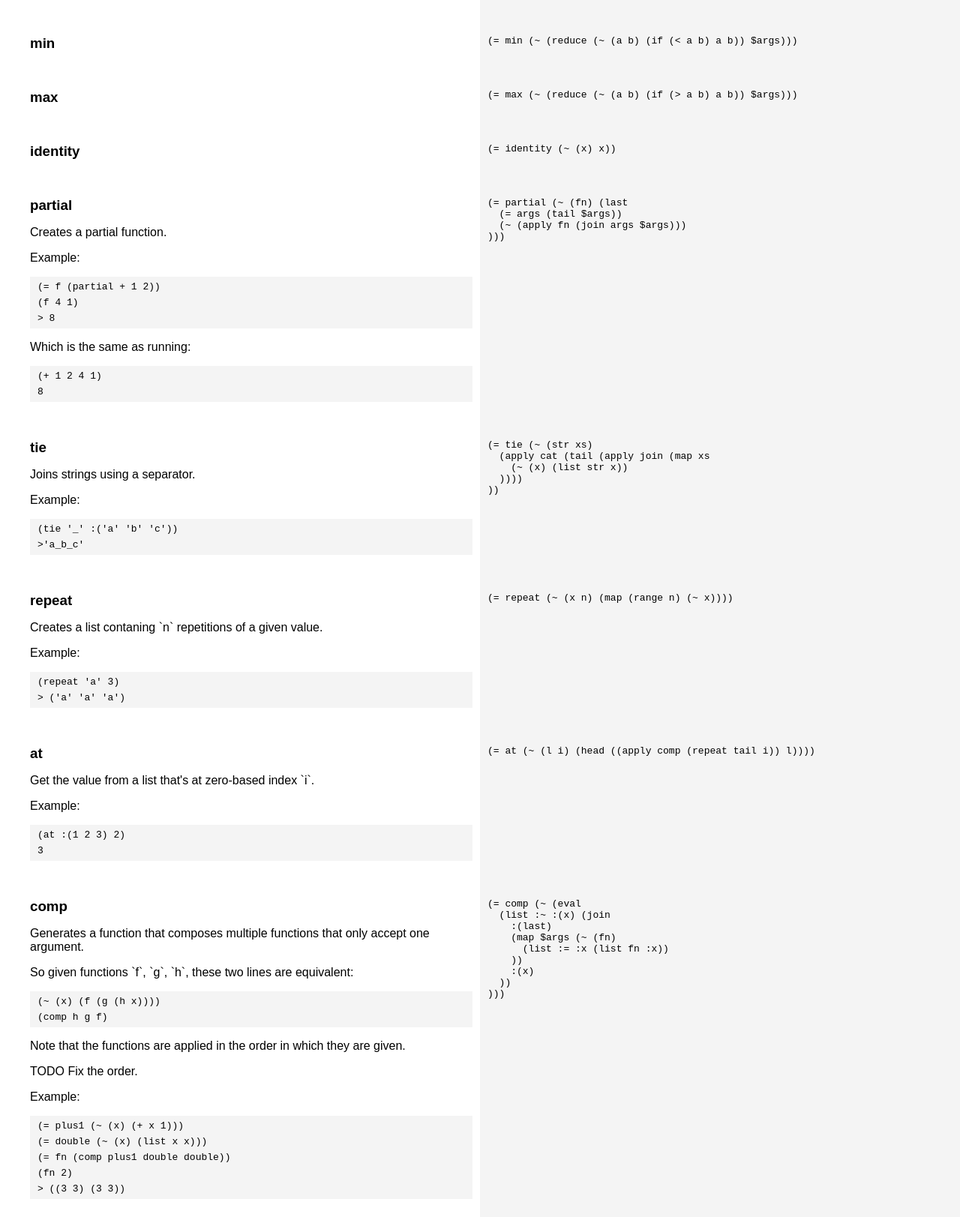
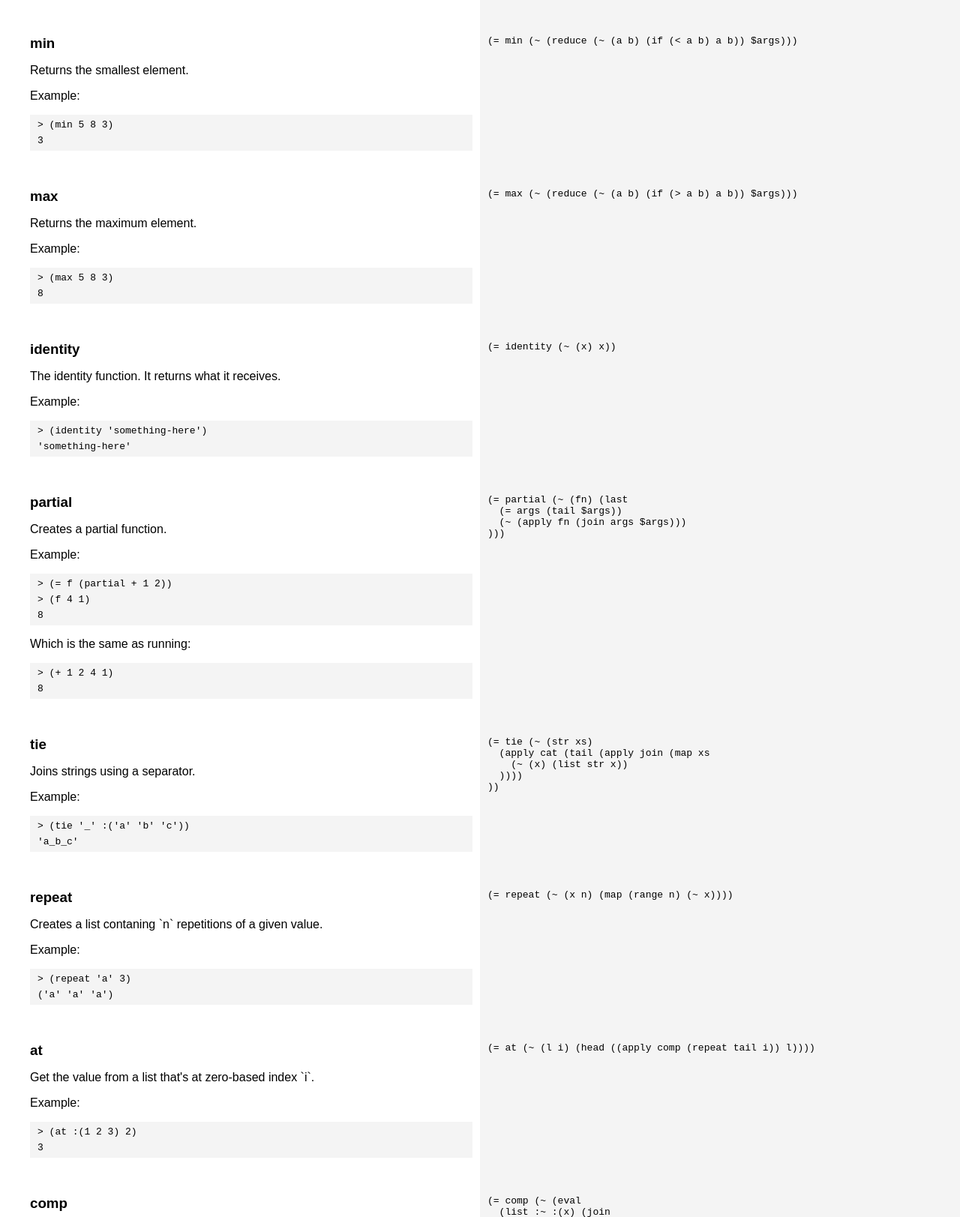
Before and after one commit to paul-nechifor/lemon-cake, a plain HTML site: page dist/index.html in a window 1280 px wide. Shown: the part 482-2105 px from the top of the page at 75% size. Drawn offline with Linux system fonts and the light colour scheme.

Commit message:
Add more documentation.

```diff
--- a/dist/index.html
+++ b/dist/index.html
@@ -14,22 +14,43 @@ of x86-64 Assembly, and the consistency of Lisp.</div></div><div class="part rig
 (= &lt;= (~ (reduce lte $args)))
 (= &gt; (~ (reduce gt $args)))
 (= &gt;= (~ (reduce gte $args)))
-</div></div></div><div class="sect"><div class="part left"><div class="text"><h2>Builtin functions</h2></div></div><div class="part right"><div class="code"></div></div></div><div class="sect"><div class="part left"><div class="text"><h3>min</h3></div></div><div class="part right"><div class="code">(= min (~ (reduce (~ (a b) (if (&lt; a b) a b)) $args)))
-</div></div></div><div class="sect"><div class="part left"><div class="text"><h3>max</h3></div></div><div class="part right"><div class="code">(= max (~ (reduce (~ (a b) (if (&gt; a b) a b)) $args)))
-</div></div></div><div class="sect"><div class="part left"><div class="text"><h3>identity</h3></div></div><div class="part right"><div class="code">(= identity (~ (x) x))
+</div></div></div><div class="sect"><div class="part left"><div class="text"><h2>Builtin functions</h2></div></div><div class="part right"><div class="code"></div></div></div><div class="sect"><div class="part left"><div class="text"><h3>min</h3>
+<p>
+Returns the smallest element.
+<p>
+Example:
+<p>
+<pre>&gt; (min 5 8 3)</pre>
+<pre>3</pre></div></div><div class="part right"><div class="code">(= min (~ (reduce (~ (a b) (if (&lt; a b) a b)) $args)))
+</div></div></div><div class="sect"><div class="part left"><div class="text"><h3>max</h3>
+<p>
+Returns the maximum element.
+<p>
+Example:
+<p>
+<pre>&gt; (max 5 8 3)</pre>
+<pre>8</pre></div></div><div class="part right"><div class="code">(= max (~ (reduce (~ (a b) (if (&gt; a b) a b)) $args)))
+</div></div></div><div class="sect"><div class="part left"><div class="text"><h3>identity</h3>
+<p>
+The identity function. It returns what it receives.
+<p>
+Example:
+<p>
+<pre>&gt; (identity 'something-here')</pre>
+<pre>'something-here'</pre></div></div><div class="part right"><div class="code">(= identity (~ (x) x))
 </div></div></div><div class="sect"><div class="part left"><div class="text"><h3>partial</h3>
 <p>
 Creates a partial function.
 <p>
 Example:
 <p>
-<pre>(= f (partial + 1 2))</pre>
-<pre>(f 4 1)</pre>
-<pre>&gt; 8</pre>
+<pre>&gt; (= f (partial + 1 2))</pre>
+<pre>&gt; (f 4 1)</pre>
+<pre>8</pre>
 <p>
 Which is the same as running:
 <p>
-<pre>(+ 1 2 4 1)</pre>
+<pre>&gt; (+ 1 2 4 1)</pre>
 <pre>8</pre></div></div><div class="part right"><div class="code">(= partial (~ (fn) (last
   (= args (tail $args))
   (~ (apply fn (join args $args)))
@@ -40,8 +61,8 @@ Joins strings using a separator.
 <p>
 Example:
 <p>
-<pre>(tie '_' :('a' 'b' 'c'))</pre>
-<pre>&gt;'a_b_c'</pre></div></div><div class="part right"><div class="code">(= tie (~ (str xs)
+<pre>&gt; (tie '_' :('a' 'b' 'c'))</pre>
+<pre>'a_b_c'</pre></div></div><div class="part right"><div class="code">(= tie (~ (str xs)
   (apply cat (tail (apply join (map xs
     (~ (x) (list str x))
   ))))
@@ -52,15 +73,15 @@ Creates a list contaning `n` repetitions of a given value.
 <p>
 Example:
 <p>
-<pre>(repeat 'a' 3)</pre>
-<pre>&gt; ('a' 'a' 'a')</pre></div></div><div class="part right"><div class="code">(= repeat (~ (x n) (map (range n) (~ x))))
+<pre>&gt; (repeat 'a' 3)</pre>
+<pre>('a' 'a' 'a')</pre></div></div><div class="part right"><div class="code">(= repeat (~ (x n) (map (range n) (~ x))))
 </div></div></div><div class="sect"><div class="part left"><div class="text"><h3>at</h3>
 <p>
 Get the value from a list that's at zero-based index `i`.
 <p>
 Example:
 <p>
-<pre>(at :(1 2 3) 2)</pre>
+<pre>&gt; (at :(1 2 3) 2)</pre>
 <pre>3</pre></div></div><div class="part right"><div class="code">(= at (~ (l i) (head ((apply comp (repeat tail i)) l))))
 </div></div></div><div class="sect"><div class="part left"><div class="text"><h3>comp</h3>
 <p>
@@ -78,11 +99,11 @@ TODO Fix the order.
 <p>
 Example:
 <p>
-<pre>(= plus1 (~ (x) (+ x 1)))</pre>
-<pre>(= double (~ (x) (list x x)))</pre>
-<pre>(= fn (comp plus1 double double))</pre>
-<pre>(fn 2)</pre>
-<pre>&gt; ((3 3) (3 3))</pre></div></div><div class="part right"><div class="code">(= comp (~ (eval
+<pre>&gt; (= plus1 (~ (x) (+ x 1)))</pre>
+<pre>&gt; (= double (~ (x) (list x x)))</pre>
+<pre>&gt; (= fn (comp plus1 double double))</pre>
+<pre>&gt; (fn 2)</pre>
+<pre>((3 3) (3 3))</pre></div></div><div class="part right"><div class="code">(= comp (~ (eval
   (list :~ :(x) (join
     :(last)
     (map $args (~ (fn)
@@ -96,7 +117,18 @@ Example:
   (map xs (~ (x i) (set ret i x)))
   ret
 )))
-</div></div></div><div class="sect"><div class="part left"><div class="text"><h3>zip</h3></div></div><div class="part right"><div class="code">(= zip (~ (last
+</div></div></div><div class="sect"><div class="part left"><div class="text"><h3>zip</h3>
+<p>
+Pairs elements of lists together.
+<p>
+Example:
+<p>
+<pre>&gt; (= names :('John' 'Bill' 'Alice'))</pre>
+<pre>('John' 'Bill' 'Alice')</pre>
+<pre>&gt; (= ages :(31 21 27))</pre>
+<pre>(31 21 27)</pre>
+<pre>&gt; (zip names ages)</pre>
+<pre>(('John' 31) ('Bill' 21) ('Alice' 27))</pre></div></div><div class="part right"><div class="code">(= zip (~ (last
   (= lists (map $args list-dict))
   (= n-args (len lists))
   (= min-len (apply min (map lists len)))
```
Also changed, not shown: 2 other files.
